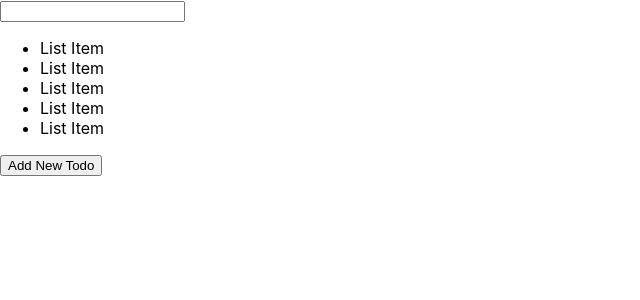
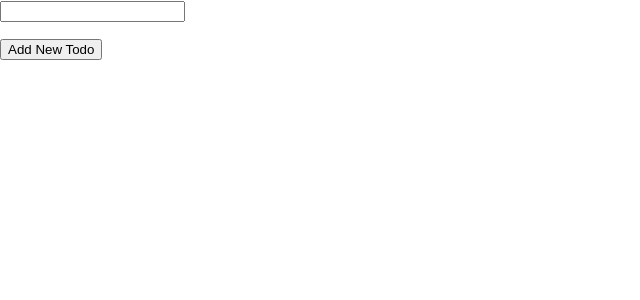
Before and after one commit to vuckovicsava/react-task-three, a React (Create React App) app: page / in a window 1280 px wide. Shown: the top 300 px of the page, without its empty margins (0-640 px from the left). Built offline with nearby package versions, Linux system fonts and the light colour scheme; the HTML template or start-up script is replaced by a standard one.

Commit message:
list is now rendering todos when they are added

```diff
--- a/src/App.js
+++ b/src/App.js
@@ -14,12 +14,11 @@ class App extends Component {
     this.setState({ inputValue: e.target.value });
   }
 
-  addTodo = newTodo => {
-    console.log('added');
-    this.setState(state => {
-      state.todos.push(newTodo);
-      state.inputValue = '';
-    });
+  addTodo = () => {
+    this.setState(state => ({
+      todos: [...state.todos, state.inputValue],
+      inputValue: ''
+    }));
   }
 
   render() {
--- a/src/components/List.js
+++ b/src/components/List.js
@@ -1,13 +1,9 @@
 import React from 'react';
 import ListItem from './ListItem';
 
-const List = () => (
+const List = ({ todos }) => (
   <ul>
-    <ListItem />
-    <ListItem />
-    <ListItem />
-    <ListItem />
-    <ListItem />
+    {todos.map((item, i) => <ListItem text={item} key={i}/>)}
   </ul>
 );
 
--- a/src/components/ListItem.js
+++ b/src/components/ListItem.js
@@ -1,7 +1,5 @@
 import React from 'react';
 
-const ListItem = () => (
-  <li>List Item</li>
-);
+const ListItem = ({ text }) => <li>{text}</li>;
 
 export default ListItem;
```
